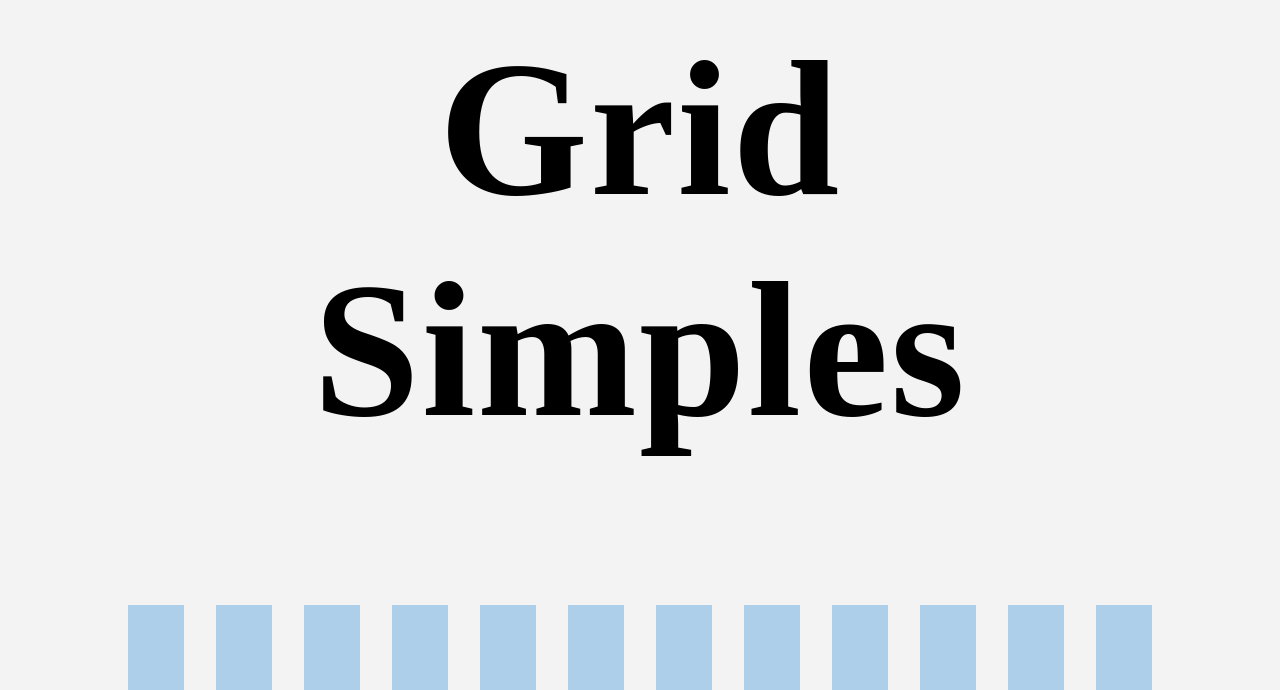
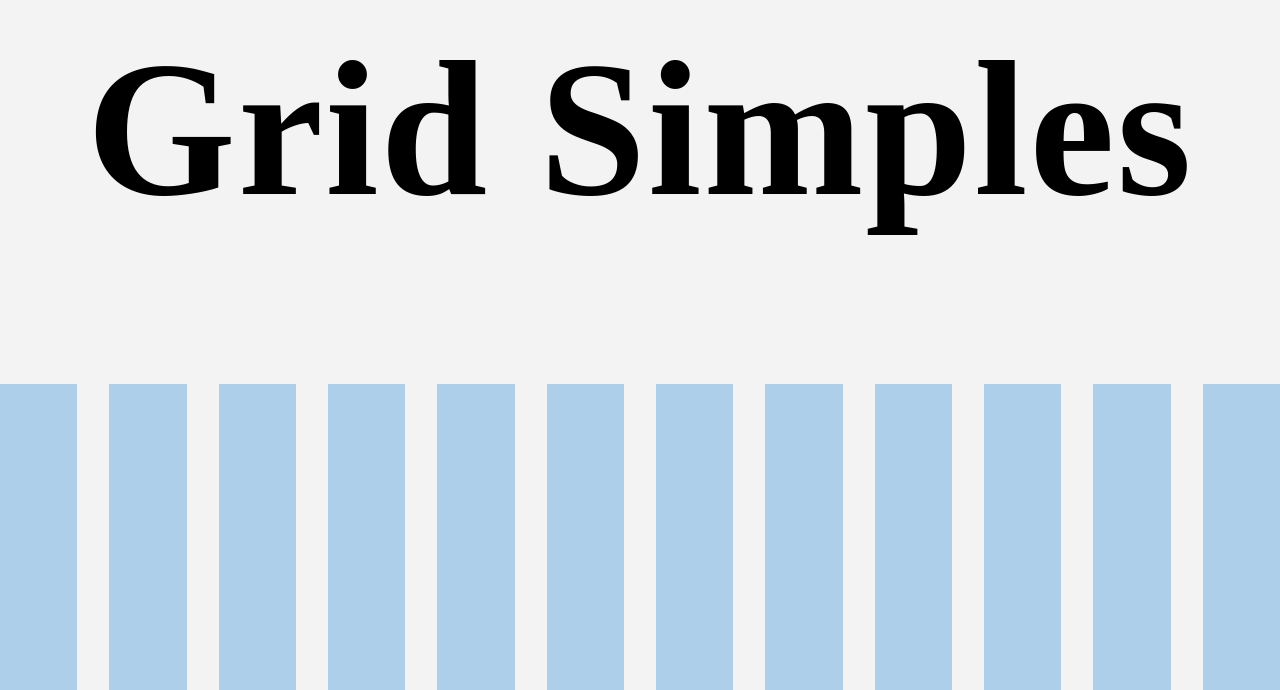
Before and after one commit to gabrielmelo/grid-simples, a website: page index.html in a window 1280 px wide. Shown: the part 110-800 px from the top of the page. Drawn offline with nearby package versions, Linux system fonts and the light colour scheme; files that its build step writes are made by us from their sources.

Commit message:
removido .container do arquivo .grid e criado box-sizing: border-box

```diff
--- a/scss/demo.scss
+++ b/scss/demo.scss
@@ -1,11 +1,6 @@
 /* ======================================================================== *
  * RESETS
  * ======================================================================== */
-*, *:before, *:after {
-  -webkit-box-sizing: border-box;
-      -moz-box-sizing: border-box;
-          box-sizing: border-box;
-}
 
 html,
 body {
@@ -22,14 +17,17 @@ body {
   font-family: serif;
 }
 
+/* Main Container */
 .container {
-  height: 100%;
+  height: 80%;
+  margin: 0 auto;
 }
 
 header {
   text-align: center;
 }
 
+/* Typography */
 h1 {
   font-size: 12em; /* 160 / 16 */
   letter-spacing: 2px;
--- a/scss/grid.scss
+++ b/scss/grid.scss
@@ -1,16 +1,16 @@
 // Variables sass
 $column-count: 12;
 $gutter: 1em;
-$container: 80%;
 
 /* ======================================================================== *
  * GRID SIMPLES
  * ======================================================================== */
 
-/* Main Container */
-.container {
-  width: $container;
-	margin: 0 auto;
+/* Resets */
+*, *:before, *:after {
+  -webkit-box-sizing: border-box;
+     -moz-box-sizing: border-box;
+          box-sizing: border-box;
 }
 
 /* The Columns */
```
